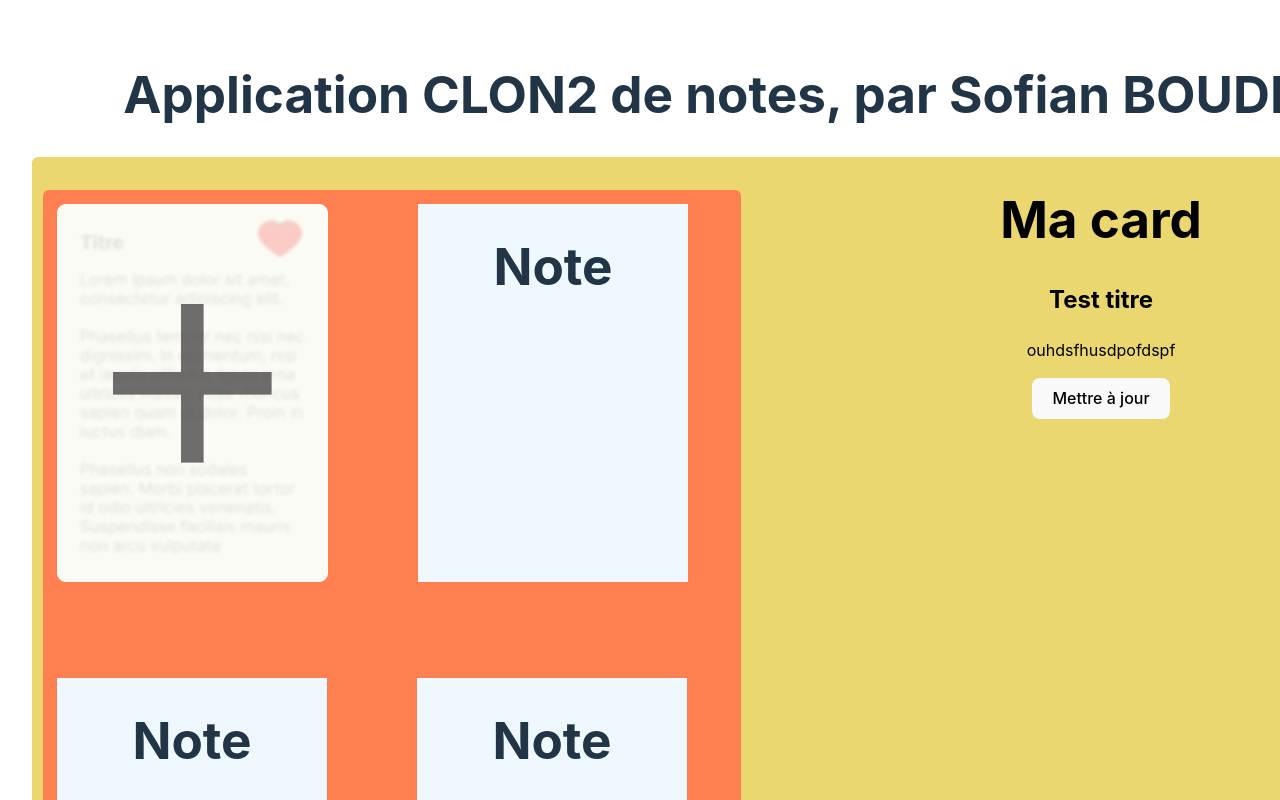
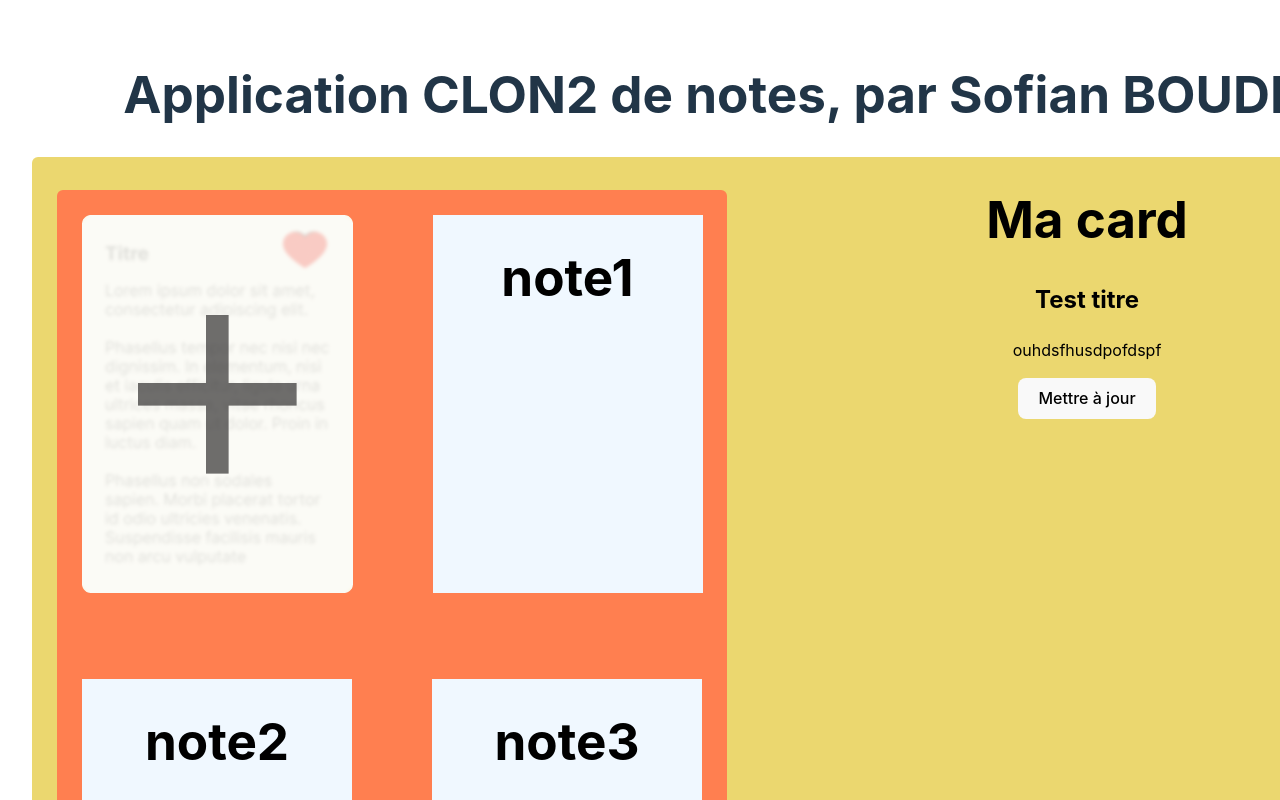
Before and after one commit to sodrar/pokedex-v2, a React (Vite) app: page / in a window 1280 px wide. Shown: the top 800 px of the page. Built offline with nearby package versions, Linux system fonts and the light colour scheme.

Commit message:
Le titre des notes descend bien depuis la liste

```diff
--- a/src/App.jsx
+++ b/src/App.jsx
@@ -6,7 +6,28 @@ import { ListeNotes } from './components/listeNotes/ListeNotes'
 
 function App() {
 
-  const [noteList, setNoteList] = useState([])
+  const [noteList, setNoteList] = useState([
+    {
+      title: "note1",
+      content: "IUHIHFCPOISDFPOJSDOJFOSDIJFOPISDJFJOISDJFOISDJFOSJIDFJSOJIDF",
+      status: false
+    },
+    {
+      title: "note2",
+      content: "IUHIHFCPOISDFPOJSDOJFOSDIJFOPISDJFJOISDJFOISDJFOSJIDFJSOJIDF",
+      status: false
+    },
+    {
+      title: "note3",
+      content: "IUHIHFCPOISDFPOJSDOJFOSDIJFOPISDJFJOISDJFOISDJFOSJIDFJSOJIDF",
+      status: false
+    },
+    {
+      title: "note4",
+      content: "IUHIHFCPOISDFPOJSDOJFOSDIJFOPISDJFJOISDJFOISDJFOSJIDFJSOJIDF",
+      status: false
+    }
+  ])
 
   return <>
     <h1>Application CLON2 de notes, par Sofian BOUDRAA</h1>
--- a/src/components/listeNotes/ListeNotes.jsx
+++ b/src/components/listeNotes/ListeNotes.jsx
@@ -2,14 +2,17 @@ import './listeNotes.css'
 import { AddNotes } from '../addNotes/AddNotes'
 import { Note } from '../note/Note'
 
+export function ListeNotes(props) {
+
+/*     const liste = props.liste.map(note => {
+        return <Note title={note.title} />
+    }) */
 
 
-export function ListeNotes() {
     return <div className='list-container'>
         <AddNotes />
-        <Note/>
-        <Note/>
-        <Note/>
-        <Note/>
+        {props.liste.map((note,index) => {
+            return <Note key={index} title={note.title} />
+        })}
     </div>
 }
--- a/src/components/listeNotes/listeNotes.css
+++ b/src/components/listeNotes/listeNotes.css
@@ -10,9 +10,10 @@
     display: flex;
     flex-wrap: wrap;
     flex-direction: row;
-    padding: 14px;
-    gap: 90px;
+    justify-content: center;
+    gap: 80px;
     overflow: scroll;
+    padding-top: 25px;
 }
 
 .list-container::-webkit-scrollbar {
--- a/src/components/note/Note.jsx
+++ b/src/components/note/Note.jsx
@@ -1,7 +1,7 @@
 import './note.css'
 
-export function Note() {
+export function Note(props) {
     return <div className='note-cont'>
-        <h1>Note</h1>
+        <h1 className='titre-note'>{props.title}</h1>
     </div>
 }
--- a/src/components/note/note.css
+++ b/src/components/note/note.css
@@ -3,3 +3,7 @@
     height: 378px;
     background-color: aliceblue;
 }
+
+.titre-note {
+    color: black;
+}
```
